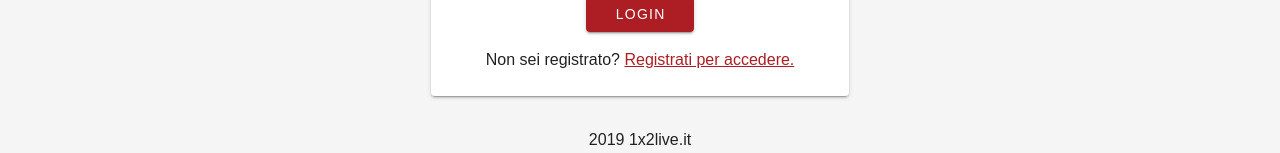
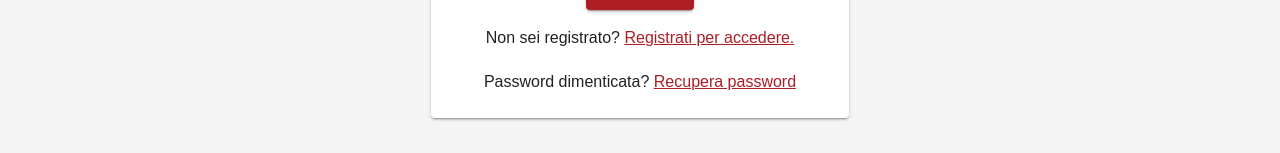
Before and after one commit to yiosh/login-form, a Vue app: page / in a window 1280 px wide. Shown: the part 465-618 px from the top of the page. Built offline with nearby package versions, Linux system fonts and the light colour scheme; no server answers.

Commit message:
add recover password link

```diff
--- a/src/App.vue
+++ b/src/App.vue
@@ -74,6 +74,12 @@
                       <a href="https://www.1x2live.it/" style="color: #ad1e24;"
                         >Registrati per accedere.</a
                       >
+                    </p>
+                  </v-flex>
+                  <v-flex style="text-align:center; margin-top: .2em;" xs12>
+                    <p>
+                      Password dimenticata?
+                      <a href="#" style="color: #ad1e24;">Recupera password</a>
                     </p>
                   </v-flex>
                 </v-layout>
```
